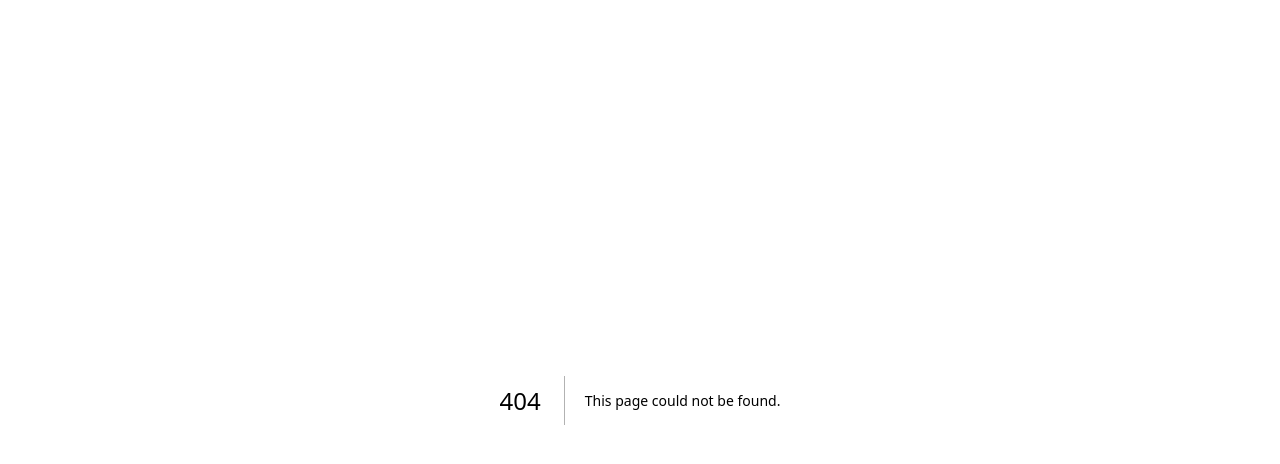
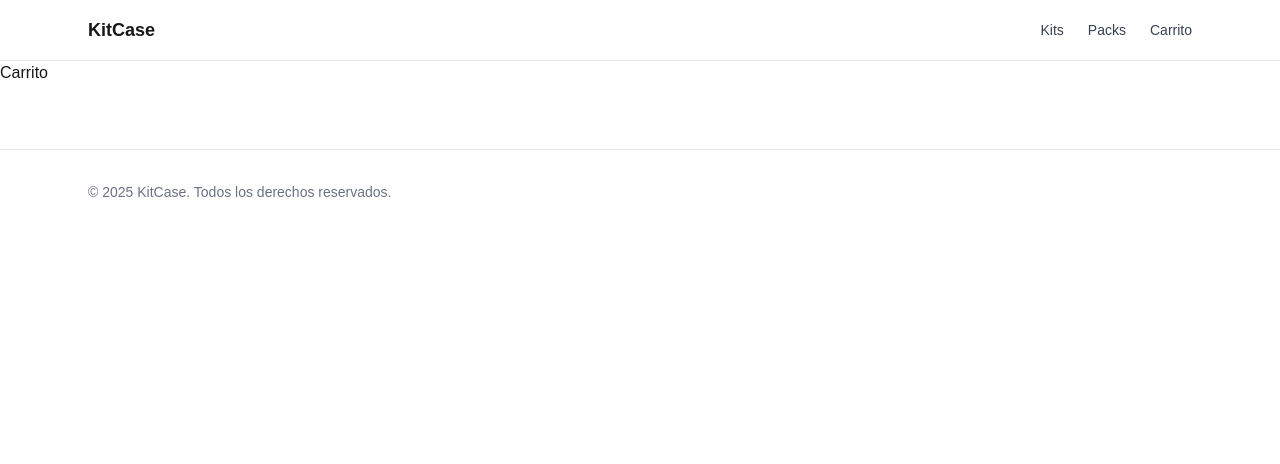
Before and after one commit to giok2154/kitcase-store, a Next.js app: page /cart in a window 1280 px wide. Before the commit this address had no page. Shown: the top 464 px of the page. Built offline with nearby package versions, Linux system fonts and the light colour scheme.

Commit message:
feat: add global Navbar and Footer layout

```diff
--- /dev/null
+++ b/src/app/cart/page.js
@@ -0,0 +1,3 @@
+export default function CartPage() {
+  return <h1>Carrito</h1>;
+}
--- /dev/null
+++ b/src/app/checkout/page.js
@@ -0,0 +1,3 @@
+export default function CheckoutPage() {
+  return <h1>Checkout</h1>;
+}
--- /dev/null
+++ b/src/app/kits/[slug]/page.js
@@ -0,0 +1,3 @@
+export default function KitConfiguratorPage() {
+  return <h1>Kit configurator</h1>;
+}
--- /dev/null
+++ b/src/app/kits/page.js
@@ -0,0 +1,3 @@
+export default function KitsPage() {
+  return <h1>Kits</h1>;
+}
--- a/src/app/layout.js
+++ b/src/app/layout.js
@@ -1,5 +1,7 @@
 import { Geist, Geist_Mono } from "next/font/google";
 import "./globals.css";
+import Navbar from "@/components/Navbar";
+import Footer from "@/components/Footer";
 
 const geistSans = Geist({
   variable: "--font-geist-sans",
@@ -12,8 +14,8 @@ const geistMono = Geist_Mono({
 });
 
 export const metadata = {
-  title: "Create Next App",
-  description: "Generated by create next app",
+  title: "KitCase",
+  description: "Kits y accesorios premium para iPhone",
 };
 
 export default function RootLayout({ children }) {
@@ -22,7 +24,9 @@ export default function RootLayout({ children }) {
       <body
         className={`${geistSans.variable} ${geistMono.variable} antialiased`}
       >
+        <Navbar />
         {children}
+        <Footer />
       </body>
     </html>
   );
--- /dev/null
+++ b/src/app/packs/page.js
@@ -0,0 +1,3 @@
+export default function PacksPage() {
+  return <h1>Packs por cantidad</h1>;
+}
--- a/src/app/page.js
+++ b/src/app/page.js
@@ -1,65 +1,10 @@
-import Image from "next/image";
-
-export default function Home() {
+export default function HomePage() {
   return (
-    <div className="flex min-h-screen items-center justify-center bg-zinc-50 font-sans dark:bg-black">
-      <main className="flex min-h-screen w-full max-w-3xl flex-col items-center justify-between py-32 px-16 bg-white dark:bg-black sm:items-start">
-        <Image
-          className="dark:invert"
-          src="/next.svg"
-          alt="Next.js logo"
-          width={100}
-          height={20}
-          priority
-        />
-        <div className="flex flex-col items-center gap-6 text-center sm:items-start sm:text-left">
-          <h1 className="max-w-xs text-3xl font-semibold leading-10 tracking-tight text-black dark:text-zinc-50">
-            To get started, edit the page.js file.
-          </h1>
-          <p className="max-w-md text-lg leading-8 text-zinc-600 dark:text-zinc-400">
-            Looking for a starting point or more instructions? Head over to{" "}
-            <a
-              href="https://vercel.com/templates?framework=next.js&utm_source=create-next-app&utm_medium=appdir-template-tw&utm_campaign=create-next-app"
-              className="font-medium text-zinc-950 dark:text-zinc-50"
-            >
-              Templates
-            </a>{" "}
-            or the{" "}
-            <a
-              href="https://nextjs.org/learn?utm_source=create-next-app&utm_medium=appdir-template-tw&utm_campaign=create-next-app"
-              className="font-medium text-zinc-950 dark:text-zinc-50"
-            >
-              Learning
-            </a>{" "}
-            center.
-          </p>
-        </div>
-        <div className="flex flex-col gap-4 text-base font-medium sm:flex-row">
-          <a
-            className="flex h-12 w-full items-center justify-center gap-2 rounded-full bg-foreground px-5 text-background transition-colors hover:bg-[#383838] dark:hover:bg-[#ccc] md:w-[158px]"
-            href="https://vercel.com/new?utm_source=create-next-app&utm_medium=appdir-template-tw&utm_campaign=create-next-app"
-            target="_blank"
-            rel="noopener noreferrer"
-          >
-            <Image
-              className="dark:invert"
-              src="/vercel.svg"
-              alt="Vercel logomark"
-              width={16}
-              height={16}
-            />
-            Deploy Now
-          </a>
-          <a
-            className="flex h-12 w-full items-center justify-center rounded-full border border-solid border-black/[.08] px-5 transition-colors hover:border-transparent hover:bg-black/[.04] dark:border-white/[.145] dark:hover:bg-[#1a1a1a] md:w-[158px]"
-            href="https://nextjs.org/docs?utm_source=create-next-app&utm_medium=appdir-template-tw&utm_campaign=create-next-app"
-            target="_blank"
-            rel="noopener noreferrer"
-          >
-            Documentation
-          </a>
-        </div>
-      </main>
-    </div>
+    <main className="p-8">
+      <h1 className="text-3xl font-semibold">KitCase</h1>
+      <p className="mt-2 text-gray-600">
+        Home funcionando correctamente.
+      </p>
+    </main>
   );
 }
--- /dev/null
+++ b/src/app/products/[slug]/page.js
@@ -0,0 +1,3 @@
+export default function ProductPage() {
+  return <h1>Producto</h1>;
+}
--- /dev/null
+++ b/src/components/Footer.jsx
@@ -0,0 +1,9 @@
+export default function Footer() {
+  return (
+    <footer className="border-t border-gray-200 mt-16">
+      <div className="mx-auto max-w-6xl px-6 py-8 text-sm text-gray-500">
+        © {new Date().getFullYear()} KitCase. Todos los derechos reservados.
+      </div>
+    </footer>
+  );
+}
--- /dev/null
+++ b/src/components/Navbar.jsx
@@ -0,0 +1,19 @@
+import Link from "next/link";
+
+export default function Navbar() {
+  return (
+    <header className="border-b border-gray-200">
+      <nav className="mx-auto max-w-6xl px-6 py-4 flex items-center justify-between">
+        <Link href="/" className="text-lg font-semibold">
+          KitCase
+        </Link>
+
+        <div className="flex gap-6 text-sm text-gray-700">
+          <Link href="/kits">Kits</Link>
+          <Link href="/packs">Packs</Link>
+          <Link href="/cart">Carrito</Link>
+        </div>
+      </nav>
+    </header>
+  );
+}
```
